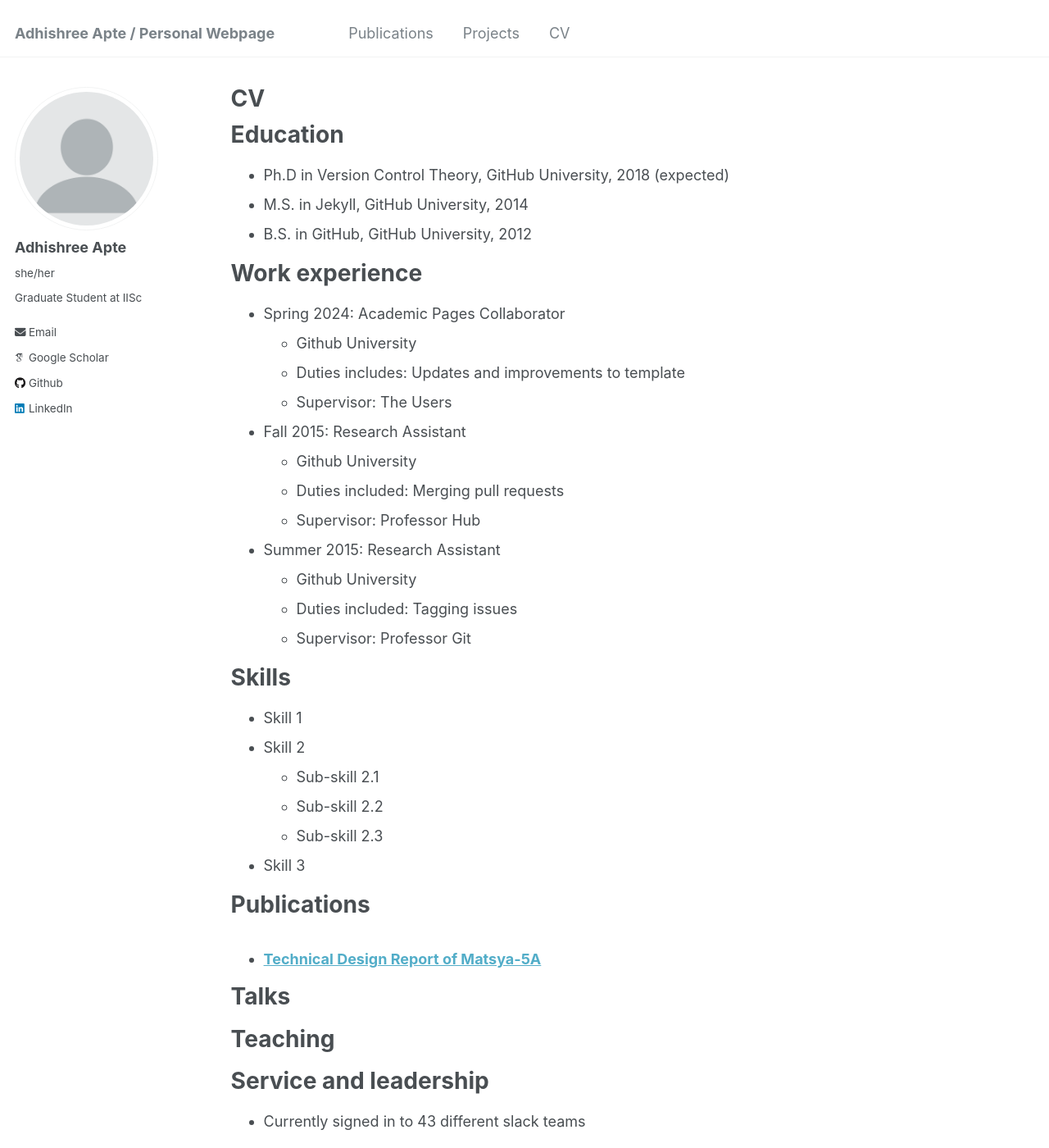
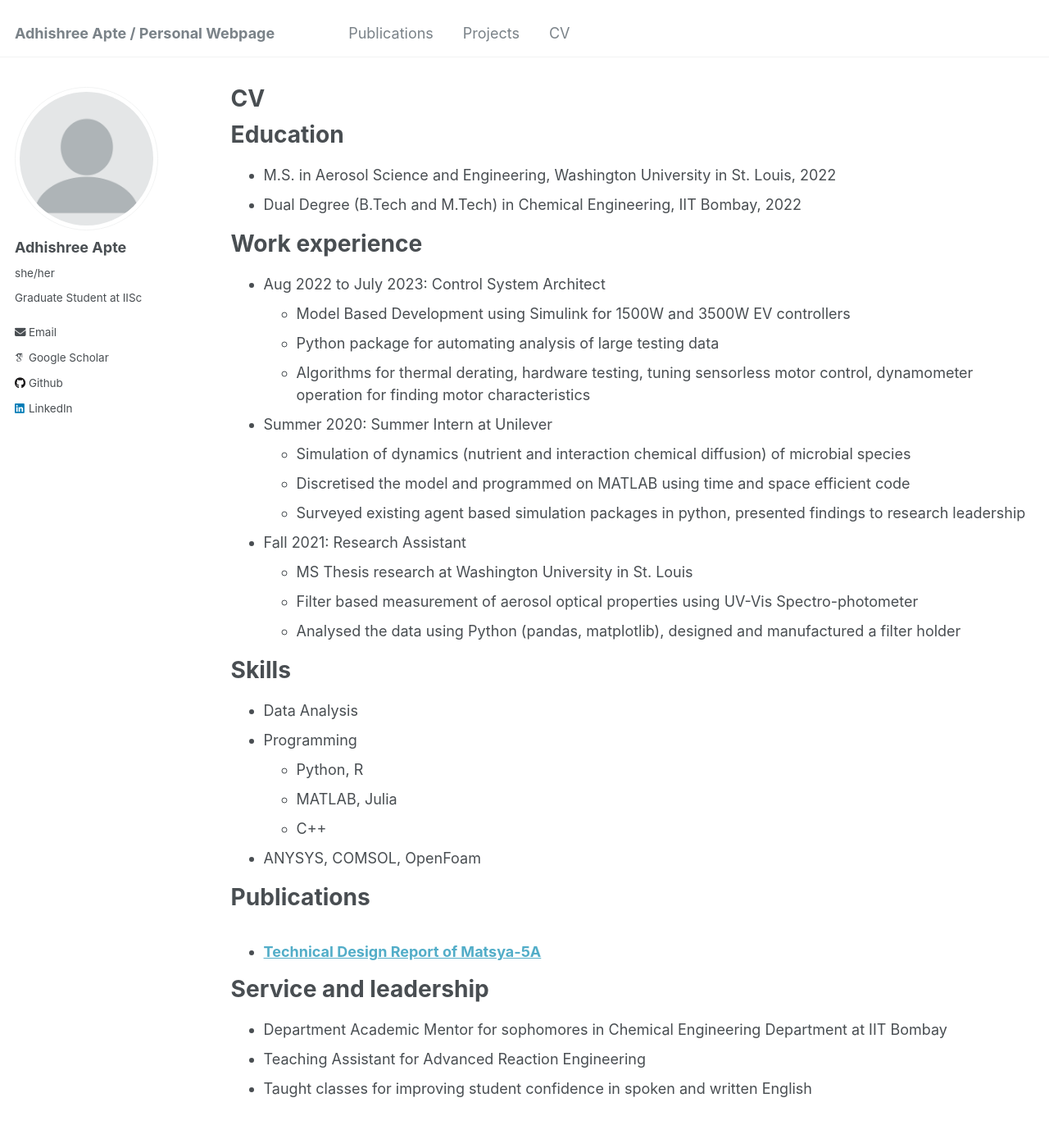
Before and after one commit to adhishreeapte/adhishreeapte.github.io, a Jekyll site: the page built from _pages/cv.md, in a window 1280 px wide and 1400 px high. Shown: the whole window at 82% size. Built offline with Jekyll 4.4.1, drawn with Linux system fonts in a browser that asks for light colours; some web fonts are replaced.

Commit message:
Update cv.md

```diff
--- a/_pages/cv.md
+++ b/_pages/cv.md
@@ -11,35 +11,34 @@ redirect_from:
 
 Education
 ======
-* Ph.D in Version Control Theory, GitHub University, 2018 (expected)
-* M.S. in Jekyll, GitHub University, 2014
-* B.S. in GitHub, GitHub University, 2012
+* M.S. in Aerosol Science and Engineering, Washington University in St. Louis, 2022
+* Dual Degree (B.Tech and M.Tech) in Chemical Engineering, IIT Bombay, 2022
 
 Work experience
 ======
-* Spring 2024: Academic Pages Collaborator
-  * Github University
-  * Duties includes: Updates and improvements to template
-  * Supervisor: The Users
+* Aug 2022 to July 2023: Control System Architect
+  * Model Based Development using Simulink for 1500W and 3500W EV controllers
+  * Python package for automating analysis of large testing data
+  * Algorithms for thermal derating, hardware testing, tuning sensorless motor control, dynamometer operation for finding motor characteristics
 
-* Fall 2015: Research Assistant
-  * Github University
-  * Duties included: Merging pull requests
-  * Supervisor: Professor Hub
+* Summer 2020: Summer Intern at Unilever
+  * Simulation of dynamics (nutrient and interaction chemical diffusion) of microbial species
+  * Discretised the model and programmed on MATLAB using time and space efficient code
+  * Surveyed existing agent based simulation packages in python, presented findings to research leadership
 
-* Summer 2015: Research Assistant
-  * Github University
-  * Duties included: Tagging issues
-  * Supervisor: Professor Git
+* Fall 2021: Research Assistant
+  * MS Thesis research at Washington University in St. Louis
+  * Filter based measurement of aerosol optical properties using UV-Vis Spectro-photometer
+  * Analysed the data using Python (pandas, matplotlib), designed and manufactured a filter holder
 
 Skills
 ======
-* Skill 1
-* Skill 2
-  * Sub-skill 2.1
-  * Sub-skill 2.2
-  * Sub-skill 2.3
-* Skill 3
+* Data Analysis
+* Programming
+  * Python, R
+  * MATLAB, Julia
+  * C++
+* ANYSYS, COMSOL, OpenFoam
 
 Publications
 ======
@@ -47,18 +46,9 @@ Publications
     {% include archive-single-cv.html %}
   {% endfor %}</ul>
 
-Talks
-======
-  <ul>{% for post in site.talks reversed %}
-    {% include archive-single-talk-cv.html  %}
-  {% endfor %}</ul>
-
-Teaching
-======
-  <ul>{% for post in site.teaching reversed %}
-    {% include archive-single-cv.html %}
-  {% endfor %}</ul>
 
 Service and leadership
 ======
-* Currently signed in to 43 different slack teams
+* Department Academic Mentor for sophomores in Chemical Engineering Department at IIT Bombay
+* Teaching Assistant for Advanced Reaction Engineering
+* Taught classes for improving student confidence in spoken and written English
```
